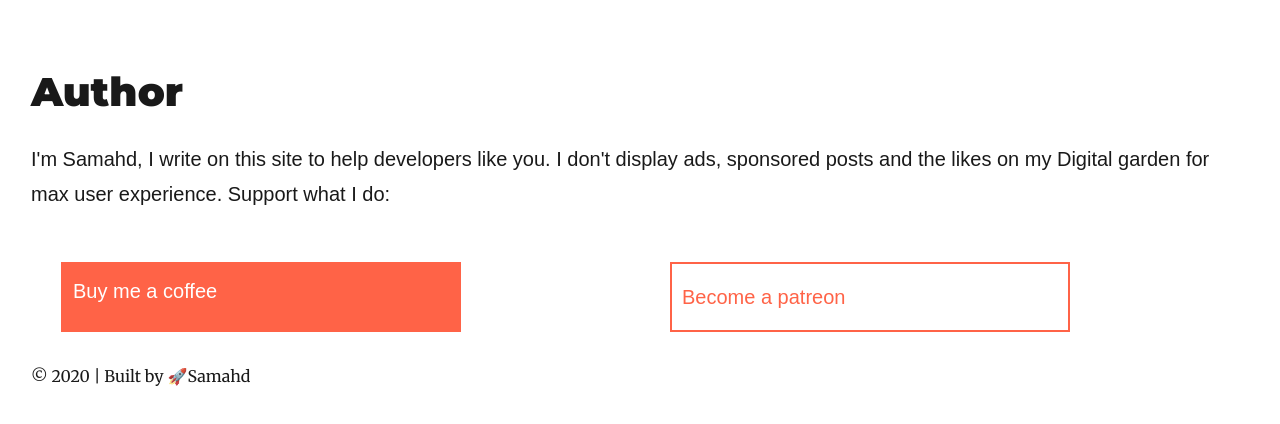
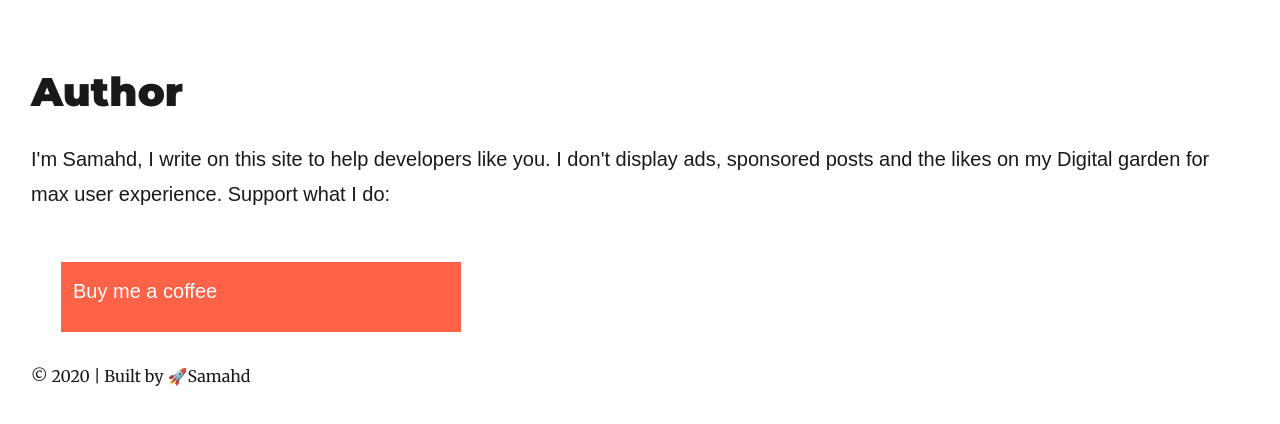
Before and after one commit to samahd626/learnfromsamahd, a Gatsby site: page / in a window 1280 px wide. Shown: the part 1474-1898 px from the top of the page. Built offline with nearby package versions, Linux system fonts and the light colour scheme; Gatsby itself is replaced by a stand-in of ours; some packages are replaced by stand-ins of ours.

Commit message:
Update grid.css

```diff
--- a/src/styles/grid.css
+++ b/src/styles/grid.css
@@ -25,11 +25,13 @@
     grid-area: box2;
     align-items: center;
     padding: 10px;
-    border:2px solid tomato ;
+    border:2px solid tomat ;
     color: tomato;
     margin: 30px;
-    width: 400px;
+    width: 0px;
     height: 70px;
+    Visibility: hidden;
+
 }
 .box3{
     font-family: Arial, Helvetica !important;
```
